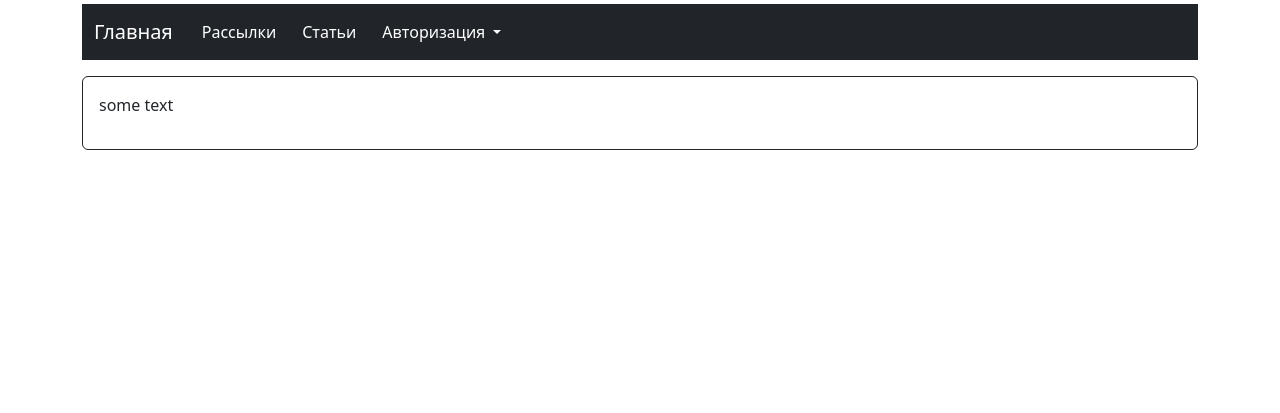
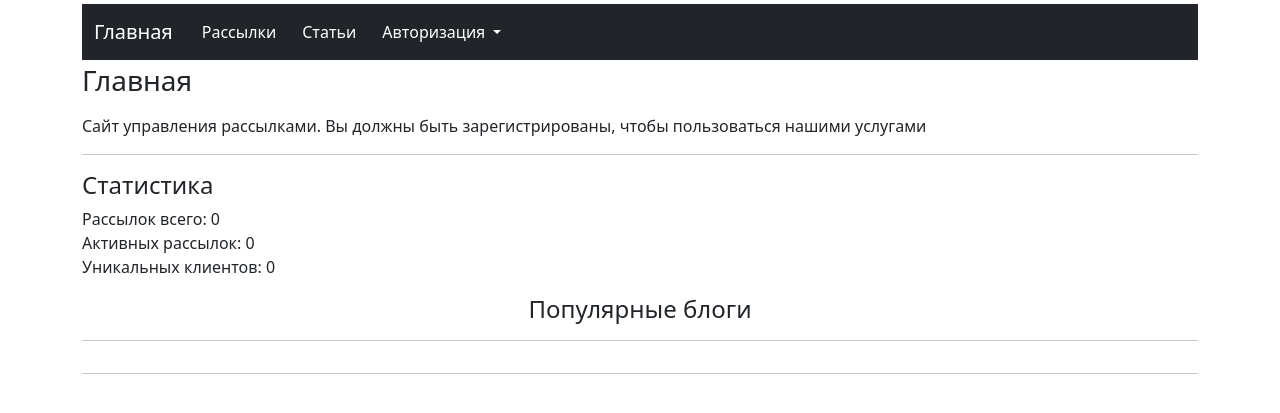
Before and after one commit to AlexandrBxbrxv/coursework_6, a Django app: page / in a window 1280 px wide. Shown: the top 413 px of the page. Run offline with Django 4.2, Linux system fonts and the light colour scheme; data that the repository does not hold is empty.

Commit message:
отображение главной страницы

```diff
--- a/main/templates/main/index.html
+++ b/main/templates/main/index.html
@@ -1,8 +1,50 @@
 {% extends 'main/base.html' %}
 {% block content %}
-<div class="card border-dark">
-  <div class="card-body">
-    <p>some text</p>
+{% load custom_tags %}
+<div>
+  <div>
+    <p>Сайт управления рассылками. Вы должны быть зарегистрированы, чтобы пользоваться нашими услугами</p>
   </div>
-</div>
-{% endblock %}
+  <hr>
+  <div>
+    <h4>Статистика</h4>
+    <p>
+      Рассылок всего: {{ all_mailings_len }}<br>
+      Активных рассылок: {{ active_mailings_len }}<br>
+      Уникальных клиентов: {{ all_clients_len }}<br>
+    </p>
+  </div>
+  <div>
+    <h4 class="text-center">Популярные блоги</h4>
+    <hr>
+    <div class="row">
+      {% for object in popular_blogs %}
+      <div class="col-4">
+        <div class="card border-dark">
+          <div class="card-header">
+            <h6>{{ object.title|truncatechars:40 }}</h6>
+          </div>
+          <div class="card-body" style="height:200px">
+            <div class="row">
+              <div class="col-5">
+                <img src="{{object.image | media_filter}}" style="width: 10rem; height: 10rem;">
+              </div>
+              <div class="col-7">
+                <p>{{ object.body|truncatechars:120 }}</p>
+              </div>
+            </div>
+          </div>
+          <div class="card-footer">
+            <div class="row">
+              <div class="col-12 p-1">
+                <a class="btn btn-outline-dark col-12" href="{% url 'blog:blog_detail' object.pk %}">Подробнее</a>
+              </div>
+            </div>
+          </div>
+        </div>
+      </div>
+      {% endfor %}
+    </div>
+    <hr>
+  </div>
+  {% endblock %}
--- a/main/views.py
+++ b/main/views.py
@@ -1,5 +1,21 @@
 from django.views.generic import TemplateView
+
+from blog.models import Blog
+from mailings.models import Mailing, Client
 
 
 class IndexTemplate(TemplateView):
     template_name = 'main/index.html'
+
+    def get_context_data(self, **kwargs):
+        context_data = super().get_context_data(**kwargs)
+        context_data['title'] = 'Главная'
+
+        all_mailings = Mailing.objects.all()
+        all_clients = Client.objects.all()
+
+        context_data['all_mailings_len'] = len(all_mailings)
+        context_data['active_mailings_len'] = len(all_mailings.exclude(status='off'))
+        context_data['all_clients_len'] = len(all_clients)
+        context_data['popular_blogs'] = Blog.objects.order_by('-views_count')[:3]
+        return context_data
```
